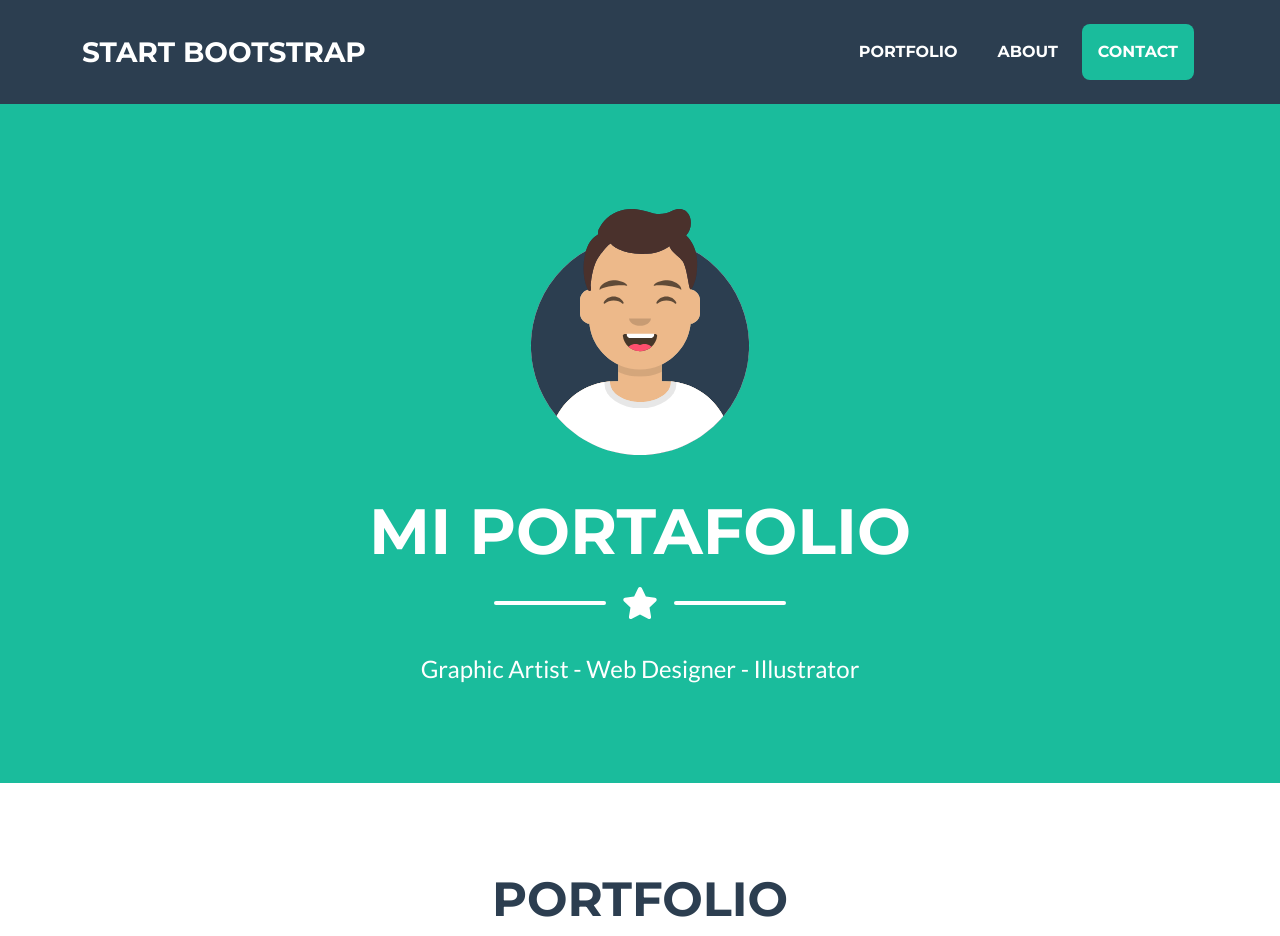
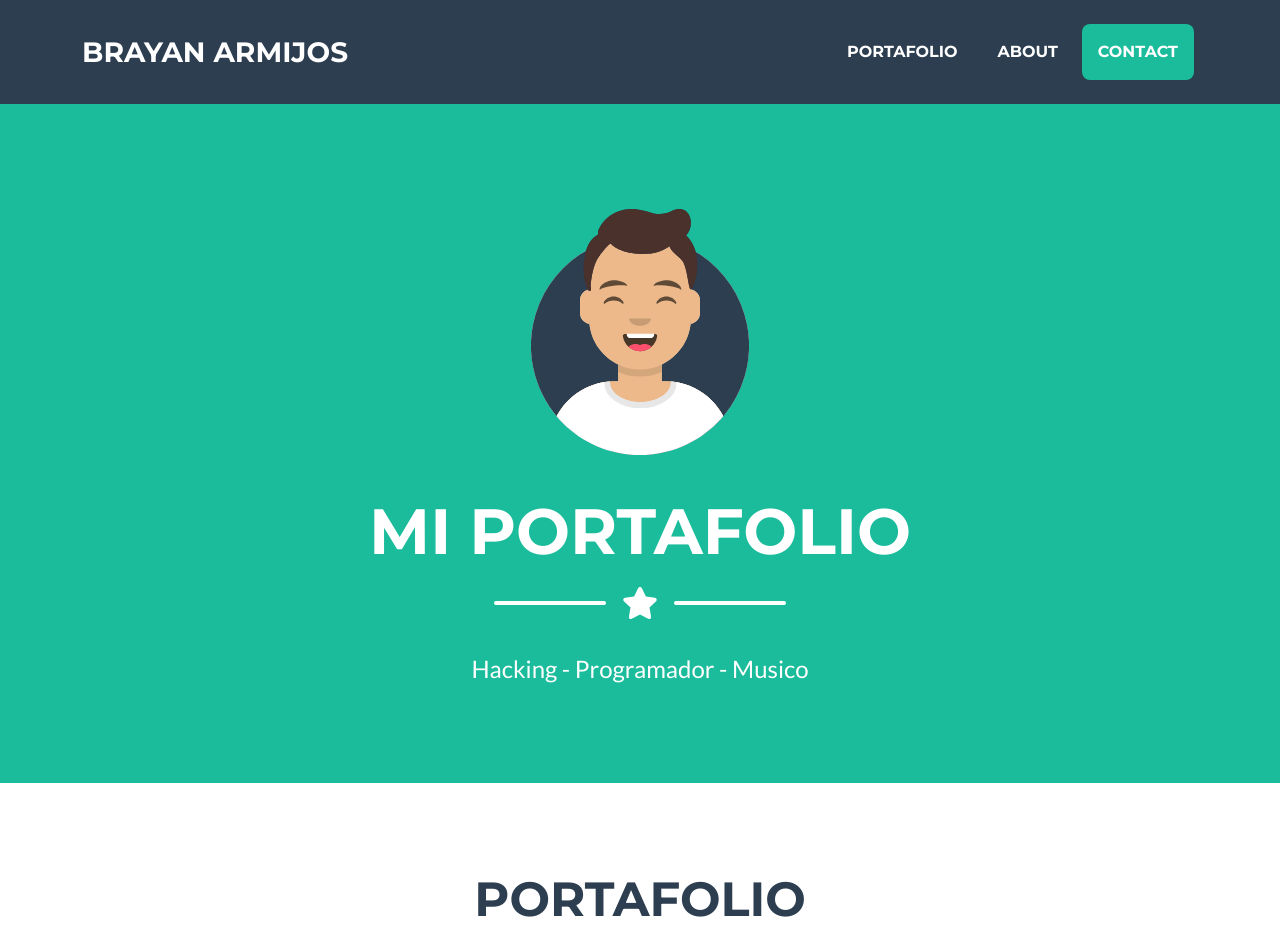
Before and after one commit to brianking721/myblog, a plain HTML site: page index.html in a window 1280 px wide. Shown: the top 936 px of the page. Drawn offline with nearby package versions, Linux system fonts and the light colour scheme.

Commit message:
Update index.html

```diff
--- a/index.html
+++ b/index.html
@@ -20,14 +20,14 @@
         <!-- Navigation-->
         <nav class="navbar navbar-expand-lg bg-secondary text-uppercase fixed-top" id="mainNav">
             <div class="container">
-                <a class="navbar-brand" href="#page-top">Start Bootstrap</a>
+                <a class="navbar-brand" href="#page-top">Brayan Armijos </a>
                 <button class="navbar-toggler text-uppercase font-weight-bold bg-primary text-white rounded" type="button" data-bs-toggle="collapse" data-bs-target="#navbarResponsive" aria-controls="navbarResponsive" aria-expanded="false" aria-label="Toggle navigation">
                     Menu
                     <i class="fas fa-bars"></i>
                 </button>
                 <div class="collapse navbar-collapse" id="navbarResponsive">
                     <ul class="navbar-nav ms-auto">
-                        <li class="nav-item mx-0 mx-lg-1"><a class="nav-link py-3 px-0 px-lg-3 rounded" href="#portfolio">Portfolio</a></li>
+                        <li class="nav-item mx-0 mx-lg-1"><a class="nav-link py-3 px-0 px-lg-3 rounded" href="#portfolio">Portafolio</a></li>
                         <li class="nav-item mx-0 mx-lg-1"><a class="nav-link py-3 px-0 px-lg-3 rounded" href="#about">About</a></li>
                         <li class="nav-item mx-0 mx-lg-1"><a class="nav-link py-3 px-0 px-lg-3 rounded" href="#contact">Contact</a></li>
                     </ul>
@@ -48,14 +48,14 @@
                     <div class="divider-custom-line"></div>
                 </div>
                 <!-- Masthead Subheading-->
-                <p class="masthead-subheading font-weight-light mb-0">Graphic Artist - Web Designer - Illustrator</p>
+                <p class="masthead-subheading font-weight-light mb-0">Hacking - Programador - Musico</p>
             </div>
         </header>
         <!-- Portfolio Section-->
-        <section class="page-section portfolio" id="portfolio">
+        <section class="page-section portafolio" id="portafolio">
             <div class="container">
                 <!-- Portfolio Section Heading-->
-                <h2 class="page-section-heading text-center text-uppercase text-secondary mb-0">Portfolio</h2>
+                <h2 class="page-section-heading text-center text-uppercase text-secondary mb-0">Portafolio</h2>
                 <!-- Icon Divider-->
                 <div class="divider-custom">
                     <div class="divider-custom-line"></div>
```
